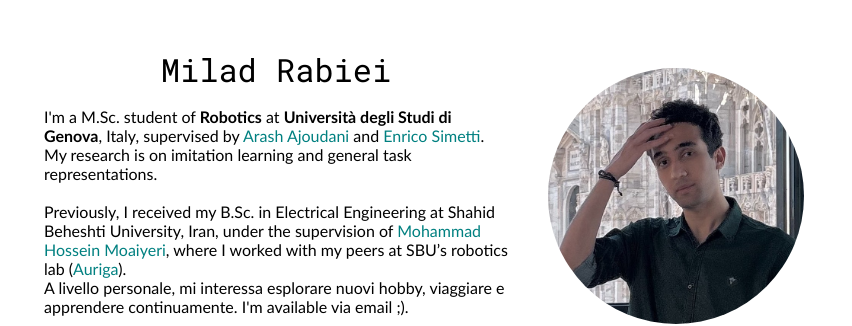
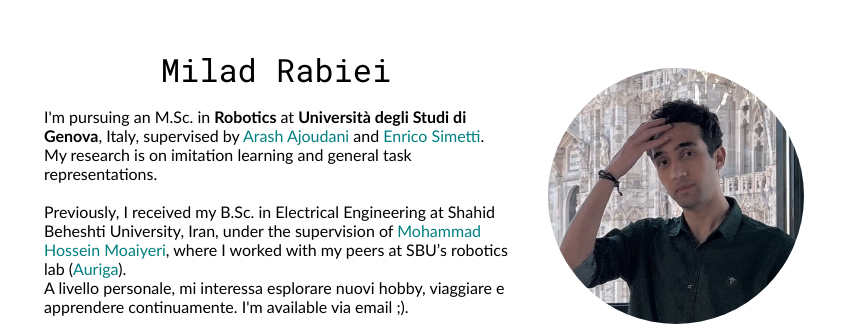
Before and after one commit to milwd/milwd.github.io, a Jekyll site: the page built from index.html, in a window 1280 px wide. Shown: the top 326 px of the page, without its empty margins (216-1068 px from the left). Built offline with Jekyll 4.4.1, drawn with Linux system fonts in a browser that asks for light colours.

Commit message:
Update student description in default layout

```diff
--- a/_layouts/default.html
+++ b/_layouts/default.html
@@ -22,7 +22,7 @@
                     <p class="name" style="text-align: center;">{{ site.author.name }}</p>
                     <p>
 
-                      I'm a M.Sc. student of <b>Robotics</b> at <b>Università degli Studi di Genova</b>, Italy, supervised by <a href="https://scholar.google.com/citations?user=1hKOgRoAAAAJ&hl=en">Arash Ajoudani</a> and <a href=https://scholar.google.com/citations?user=C_OlT3MAAAAJ&hl=it>Enrico Simetti</a>.
+                      I'm pursuing an M.Sc. in <b>Robotics</b> at <b>Università degli Studi di Genova</b>, Italy, supervised by <a href="https://scholar.google.com/citations?user=1hKOgRoAAAAJ&hl=en">Arash Ajoudani</a> and <a href=https://scholar.google.com/citations?user=C_OlT3MAAAAJ&hl=it>Enrico Simetti</a>.
 
                       My research is on imitation learning and general task representations.
                       <br><br>
```
